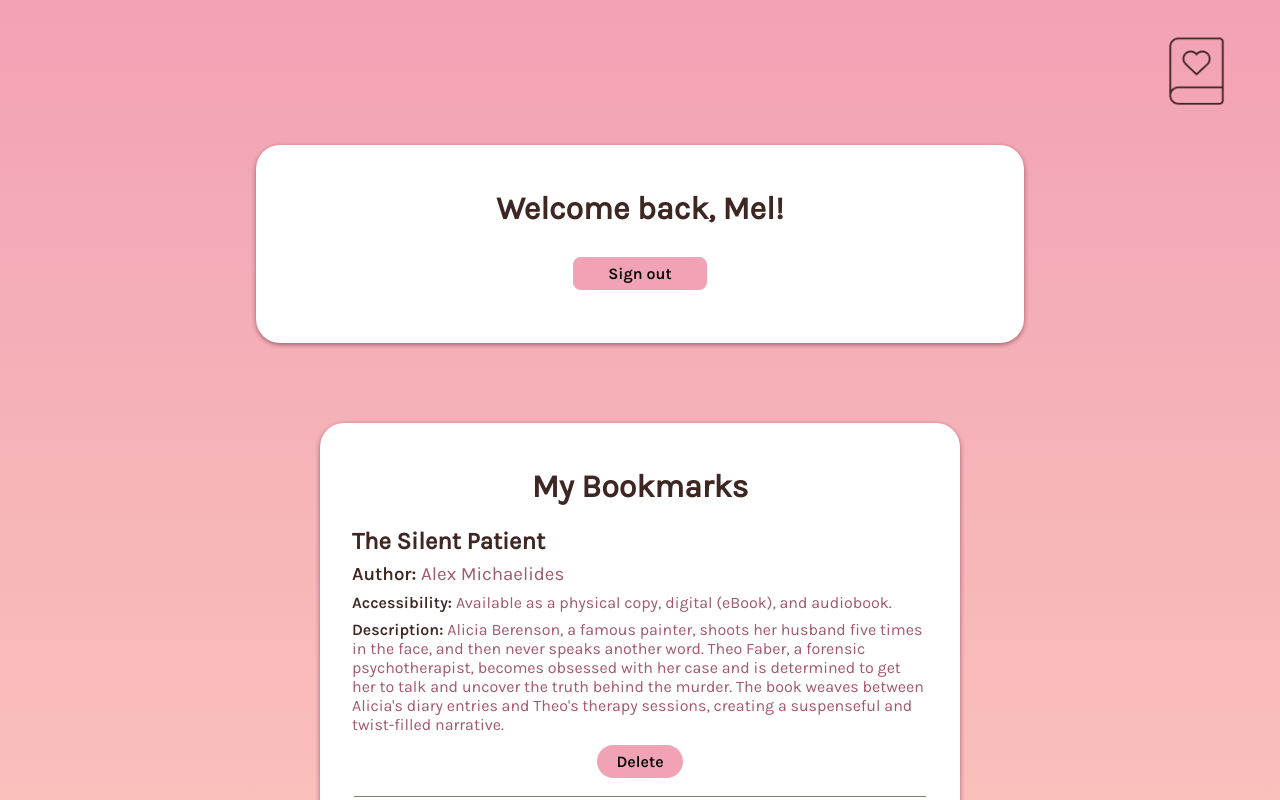
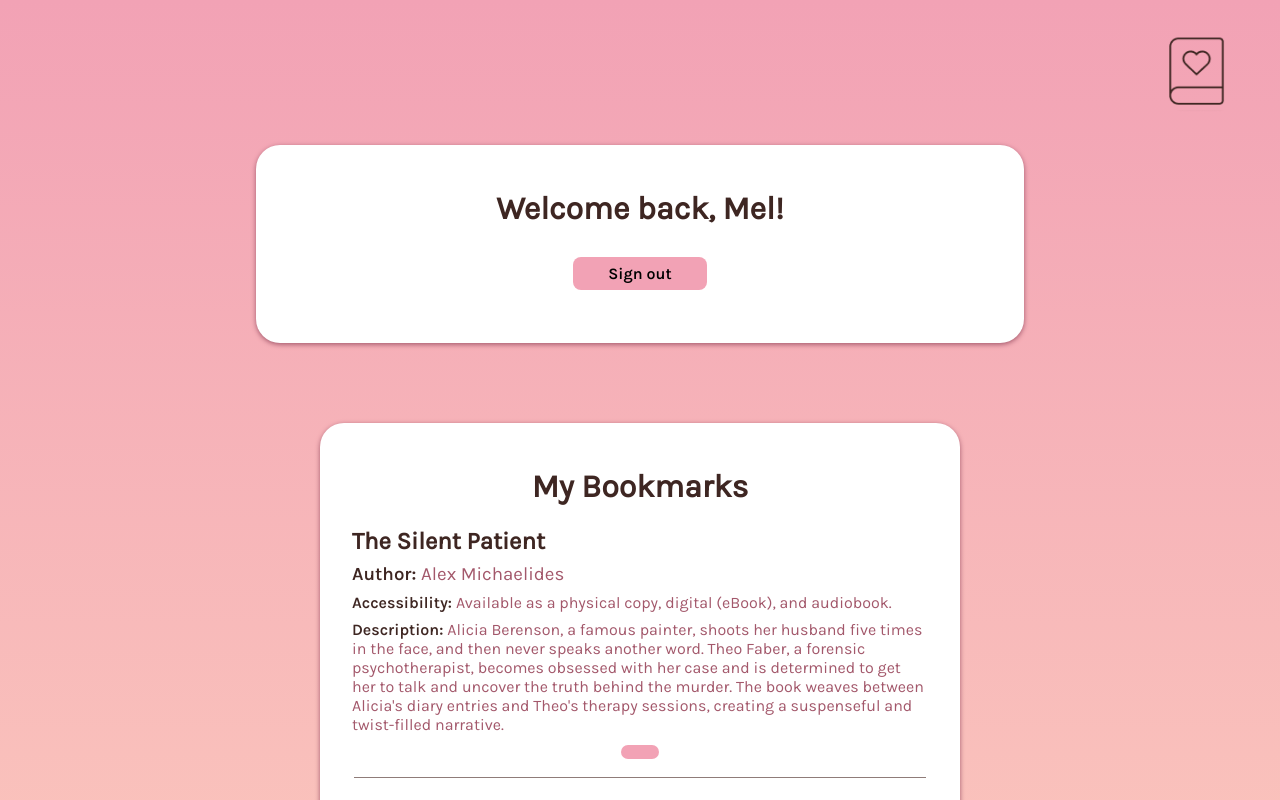
Before and after one commit to riyeur/Booki, a React (Create React App) app in the folder frontend/: page /profile in a window 1280 px wide. Shown: the top 800 px of the page. Built offline with nearby package versions, Linux system fonts and the light colour scheme.

Commit message:
made this a reusable component by passing in button functionality with props

```diff
--- a/frontend/src/components/BookmarkCard.js
+++ b/frontend/src/components/BookmarkCard.js
@@ -2,7 +2,7 @@
 import React from 'react';
 import '../styles/ProfilePageStyles.css'
 
-const BookmarkCard = ({bookName, authorName, accessibilityInfo, bookDescription}) => {
+const BookmarkCard = ({bookName, authorName, accessibilityInfo, bookDescription, buttonText, onButtonClick}) => {
     return (
         <div className='bookmark-card'>
             <h2>{bookName}</h2>
@@ -10,7 +10,7 @@ const BookmarkCard = ({bookName, authorName, accessibilityInfo, bookDescription}
             <p><span className='dark-text'>Accessibility: </span>{accessibilityInfo}</p>
             <p><span className='dark-text'>Description: </span>{bookDescription}</p>
             <div className='delete-button-container'>
-                <button>Delete</button>
+                <button onClick={onButtonClick}>{buttonText}</button>
                 </div>
             <hr/>
         </div>
```
